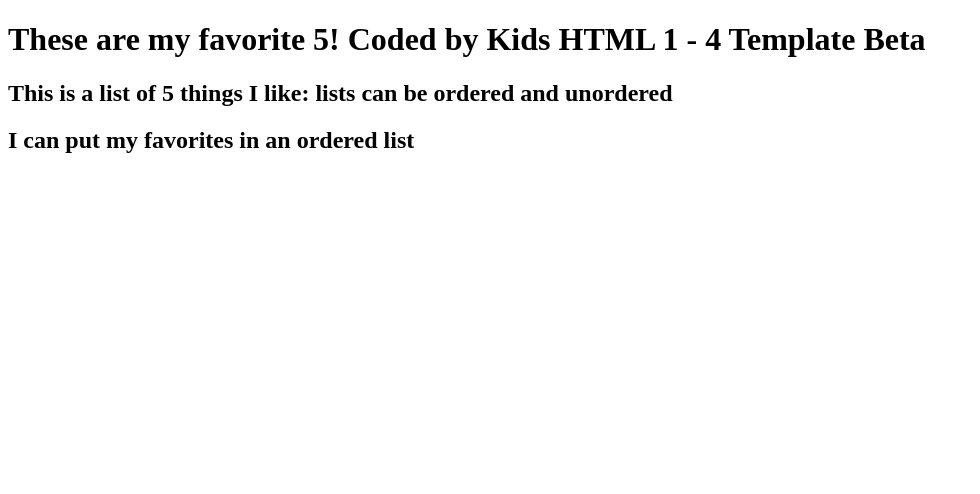
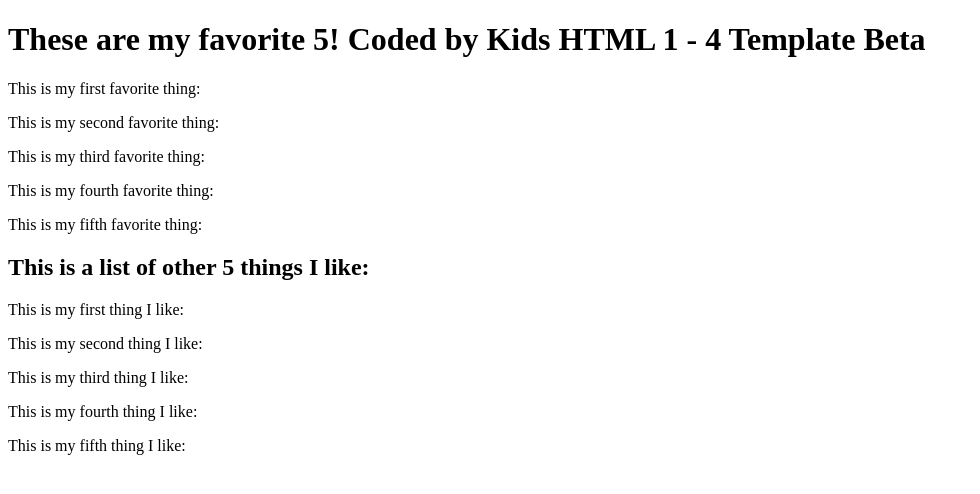
Before and after one commit to zryan200/Eagles-first-, a plain HTML site: page index.html in a window 1280 px wide. Shown: the whole page, without its empty margins (0-980 px from the left). Drawn offline with Linux system fonts and the light colour scheme.

Commit message:
add P tags with some content

```diff
--- a/index.html
+++ b/index.html
@@ -1,19 +1,32 @@
-<!-- The 5th step in this project is to add the h tags with content -->
-<!-- Explain what content is if you have not already done so and reinforce if you have -->
-<!-- Explain how the h tags work (h1 - h6) and show what they do through examples -->
+<!-- The 6th step in this project is to add the p tags with content -->
+<!-- Explain what p tags are used for -->
 <!-- Take this opportunity to reinforce indentation -->
 <!DOCTYPE html>
 <html>
+
 <head>
     <title>These are my favorite five things!</title>
 </head>
+
 <body>
     <h1>These are my favorite 5! Coded by Kids HTML 1 - 4 Template Beta</h1>
+      <p>This is my first favorite thing: </p>
+      <p>This is my second favorite thing:</p>
+      <p>This is my third favorite thing: </p>
+      <p>This is my fourth favorite thing:</p>
+      <p>This is my fifth favorite thing: </p>
 
-        <h2>This is a list of 5 things I like: lists can be ordered and unordered</h2>
 
-        <h2>I can put my favorites in an ordered list</h2>
+    <h2>This is a list of   other 5 things I like: </h2>
+      <p>This is my first thing I like: </p>
+      <p>This is my second thing I like:</p>
+      <p>This is my third thing I like: </p>
+      <p>This is my fourth thing I like:</p>
+      <p>This is my fifth thing I like: </p>
+
+
 
 
 </body>
+
 </html>
```
Lines whose indentation alone changed are shown as unchanged.
